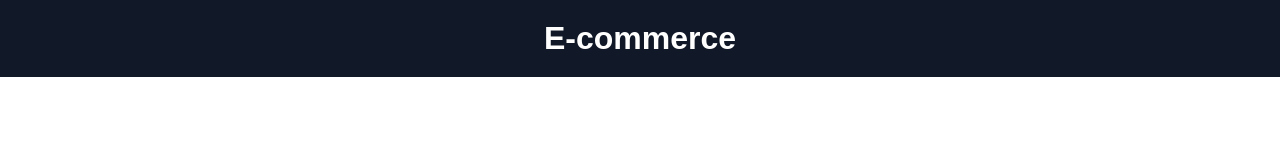
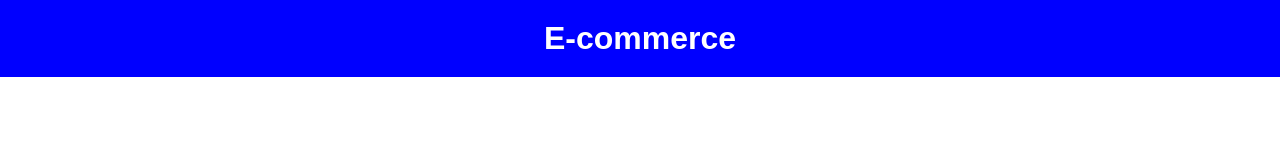
Before and after one commit to royalroushanroy1914168-cloud/my_ecom_app, a plain HTML site: page index.html in a window 1280 px wide. Drawn offline with Linux system fonts and the light colour scheme.

Commit message:
Update index.html

```diff
--- a/index.html
+++ b/index.html
@@ -12,7 +12,7 @@
 
     /* Top header */
     .header {
-      background-color: #111827;
+      background-color: blue;
       padding: 20px;
       color: white;
       font-size: 32px;
```
